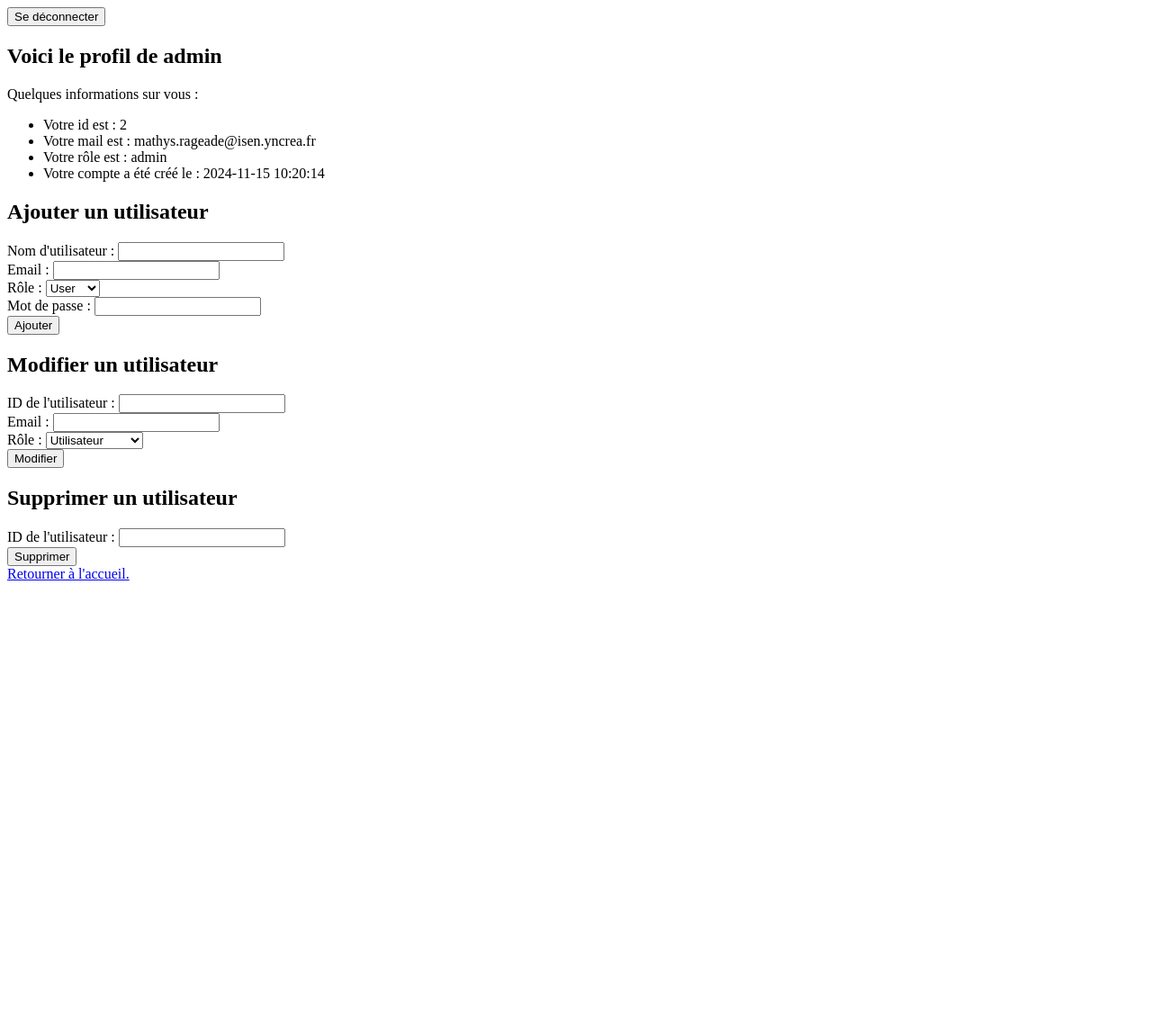
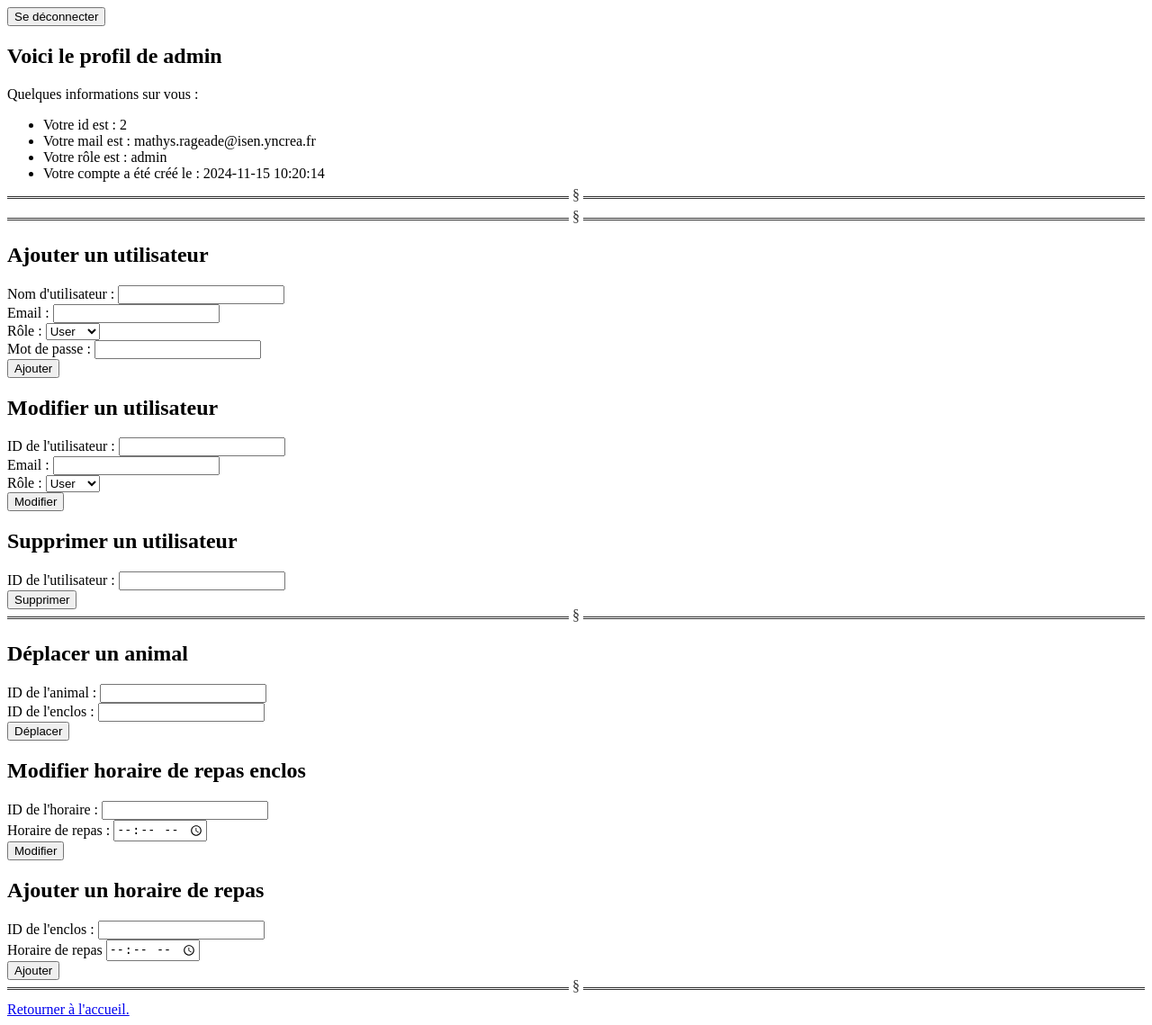
Before and after one commit to Florent-T20/Projet, a PHP site: page /profil.php in a window 1280 px wide. Shown: the whole page at 90% size. Before the commit the page ends 645 px from the top, so only its background shows below. Run offline with PHP 8.4, Linux system fonts and the light colour scheme; a user stored in the database is signed in; data comes from the database, SQL or seed files in the repository.

Commit message:
Ajout fonctionnalités admin
On peut maintenant :
- déplacer un animal
- ajouter un horaire de repas
- modifier un horaire de repas

ATTENTION : si ça ne marche pas chez vous, c'est que votre base de données est incorrecte. Mais osef pour l'instant, parce que ça fonctionne très bien chez moi.

```diff
--- a/profil.php
+++ b/profil.php
@@ -101,15 +101,55 @@ if (isAdmin() || isUser()) {
                 $stmt->execute(['user_id' => $user_id]);
                 $message = "Utilisateur supprimé avec succès !";
             }
+
+            // deplacer un animal
+            elseif ($action === 'move_animal') {
+                $animal_id = $_POST['animal_id'];
+                $enclosure_id = $_POST['enclosure_id'];
+
+                $stmt = $pdo->prepare("UPDATE animals SET enclosure_id = :enclosure_id WHERE animal_id = :animal_id");
+                $stmt->execute([
+                    'animal_id' => $animal_id,
+                    'enclosure_id' => $enclosure_id]);
+                $message = "Animal déplacé avec succès !";
+            }
+
+            // modifier horaire de repas
+            elseif ($action === 'edit_horaire') {
+                $sched_id = $_POST['sched_id'];
+                $horaire = $_POST['horaire'];
+
+                $stmt = $pdo->prepare("UPDATE schedules SET feeding_time = :horaire WHERE schedule_id = :sched_id");
+                $stmt->execute([
+                    'sched_id' => $sched_id,
+                    'horaire' => $horaire]);
+                $message = "Horaire de repas modifié avec succès !";
+            }
+
+            // ajouter horaire de repas
+            elseif ($action === 'add_horaire') {
+                $enclosure_id = $_POST['enclosure_id'];
+                $horaire = $_POST['horaire'];
+
+                $stmt = $pdo->prepare("INSERT INTO schedules (enclosure_id, feeding_time) VALUES (:enclosure_id, :horaire)");
+                $stmt->execute([
+                    'enclosure_id' => $enclosure_id,
+                    'horaire' => $horaire]);
+                $message = "Horaire de repas ajouté avec succès !";
+            }
+
         }
 
+        echo "<hr />";
         echo "<p>$message</p>";
+        echo "<hr />";
 
+        // formulaire user
         echo '
-            <!-- Formulaire pour ajouter un utilisateur -->
             <h2>Ajouter un utilisateur</h2>
             <form method="POST">
                 <input type="hidden" name="action" value="add">
+
                 <label for="username">Nom d\'utilisateur :</label>
                 <input type="text" name="username" required><br>
 
@@ -128,10 +168,10 @@ if (isAdmin() || isUser()) {
                 <button type="submit">Ajouter</button>
             </form>
 
-            <!-- Formulaire pour modifier un utilisateur -->
             <h2>Modifier un utilisateur</h2>
             <form method="POST">
                 <input type="hidden" name="action" value="edit">
+
                 <label for="user_id">ID de l\'utilisateur :</label>
                 <input type="number" name="user_id" required><br>
 
@@ -140,21 +180,64 @@ if (isAdmin() || isUser()) {
 
                 <label for="role">Rôle :</label>
                 <select name="role" required>
-                    <option value="user">Utilisateur</option>
-                    <option value="admin">Administrateur</option>
+                    <option value="user">User</option>
+                    <option value="admin">Admin</option>
                 </select><br>
 
                 <button type="submit">Modifier</button>
             </form>
 
-            <!-- Formulaire pour supprimer un utilisateur -->
             <h2>Supprimer un utilisateur</h2>
             <form method="POST">
                 <input type="hidden" name="action" value="delete">
+
                 <label for="user_id">ID de l\'utilisateur :</label>
                 <input type="number" name="user_id" required><br>
 
                 <button type="submit">Supprimer</button>
+            </form>';
+
+        echo "<hr />";
+
+        // formulaire animaux
+        echo '
+            <h2>Déplacer un animal</h2>
+            <form method="POST">
+                <input type="hidden" name="action" value="move_animal">
+
+                <label for="animal_id">ID de l\'animal :</label>
+                <input type="number" name="animal_id" required><br>
+
+                <label for="enclosure_id">ID de l\'enclos :</label>
+                <input type="number" name="enclosure_id" required><br>
+
+                <button type="submit">Déplacer</button>
+            </form>
+
+            <h2>Modifier horaire de repas enclos</h2>
+            <form method="POST">
+                <input type="hidden" name="action" value="edit_horaire">
+
+                <label for="sched_id">ID de l\'horaire :</label>
+                <input type="number" name="sched_id" required><br>
+
+                <label for="horaire">Horaire de repas :</label>
+                <input type="time" name="horaire" required><br>
+
+                <button type="submit">Modifier</button>
+            </form>
+
+            <h2>Ajouter un horaire de repas</h2>
+            <form method="POST">
+                <input type="hidden" name="action" value="add_horaire">
+
+                <label for="enclosure_id">ID de l\'enclos :</label>
+                <input type="number" name="enclosure_id" required><br>
+
+                <label for="horaire">Horaire de repas</label>
+                <input type="time" name="horaire" required><br>
+
+                <button type="submit">Ajouter</button>
             </form>';
 
     }
@@ -164,13 +247,30 @@ if (isAdmin() || isUser()) {
     echo '<p>Veuillez vous connecter pour accéder à ce formulaire.</p>';
 }
 
+echo "<hr />";
 echo '<a href="Projet.html">Retourner à l\'accueil.</a>';
 
 ?>
 
 
+<style>
+    hr {
+      border: none;
+      border-top: 3px double #333;
+      color: #333;
+      overflow: visible;
+      text-align: center;
+      height: 5px;
+    }
 
-
+    hr::after {
+      background: #fff;
+      content: '§';
+      padding: 0 4px;
+      position: relative;
+      top: -13px;
+    }
+</style>
 
 </body>
 </html>
```
Also changed, not shown: recherche_de_chemin/output/chemin_personnalise.jpg.
